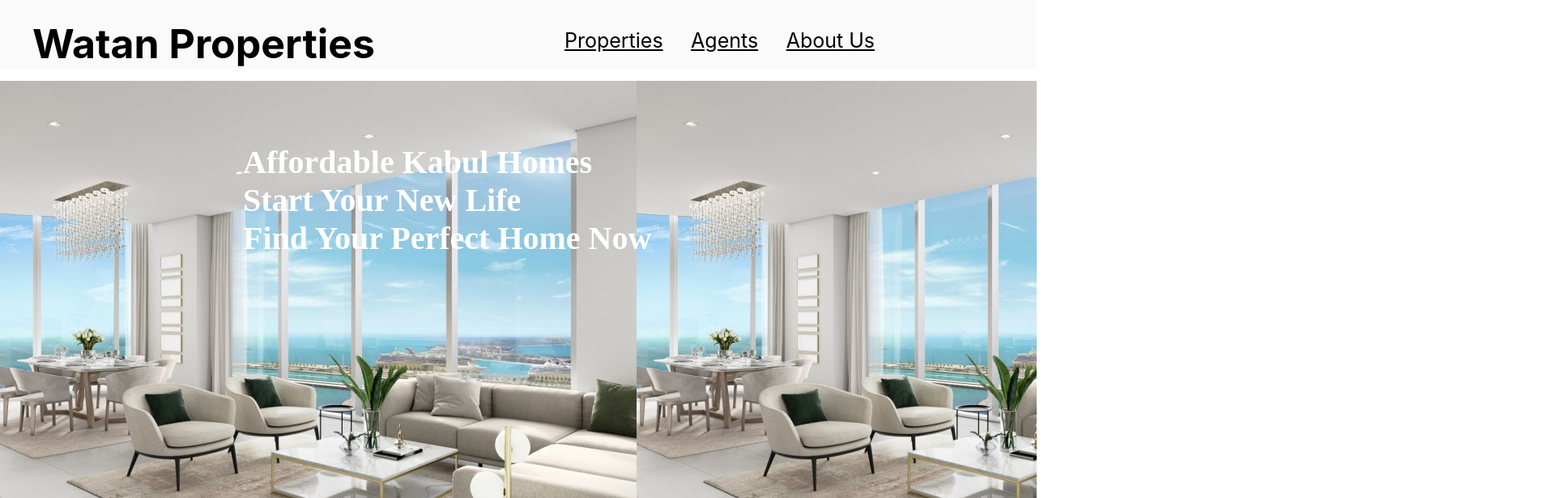
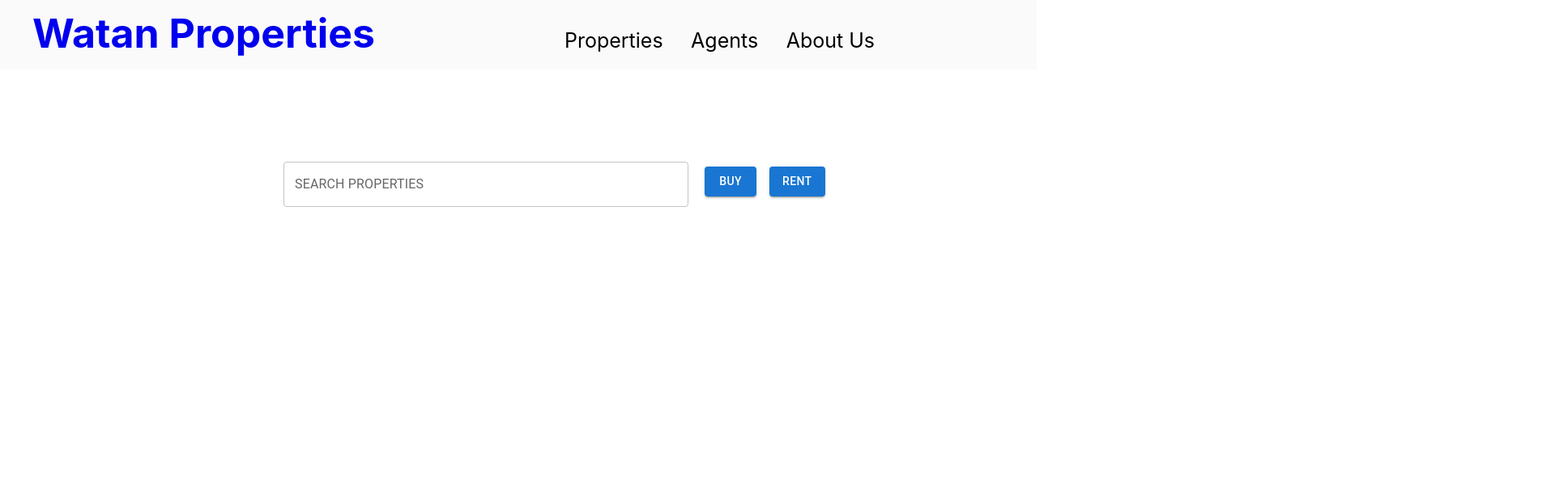
Before and after one commit to samim195/real-estate, a React (Create React App) app: page /properties in a window 1280 px wide. Shown: the top 616 px of the page at 81% size, 1920 px wide, since content can reach past the window. Built offline with nearby package versions, Linux system fonts and the light colour scheme.

Commit message:
add search box

```diff
--- a/package.json
+++ b/package.json
@@ -3,12 +3,16 @@
   "version": "0.1.0",
   "private": true,
   "dependencies": {
+    "@emotion/react": "^11.11.1",
+    "@emotion/styled": "^11.11.0",
+    "@mui/material": "^5.14.6",
     "@testing-library/jest-dom": "^5.17.0",
     "@testing-library/react": "^13.4.0",
     "@testing-library/user-event": "^13.5.0",
     "react": "^18.2.0",
     "react-bootstrap": "^2.8.0",
     "react-dom": "^18.2.0",
+    "react-router-dom": "^6.15.0",
     "react-scripts": "5.0.1",
     "web-vitals": "^2.1.4"
   },
--- a/src/App.js
+++ b/src/App.js
@@ -4,16 +4,31 @@ import Header from './header/Header.js'
 
 import HomeImage from './CustomImage/CustomImageApt.js';
 import Layer3 from './layer3/Layer3.js';
+import Properties from './Components/Properties/Properties.js'
+import { BrowserRouter, Routes, Route } from "react-router-dom";
+
+function Home() {
+  return (
+    <div className="App">
+      <HomeImage></HomeImage>
+      <Layer3></Layer3>
+  </div>
+  );
+}
+
 
 function App() {
   return (
-    <div className="App">
+    <BrowserRouter>
       <div className="bk-col">
-      <Header></Header>
+        <Header></Header>
       </div>
-      <HomeImage></HomeImage>
-      <Layer3></Layer3>
-    </div>
+      <Routes>
+        <Route path="/" element={<Home />}/>
+        <Route path="/properties" element={<Properties />}>
+        </Route>
+      </Routes>
+    </BrowserRouter>
   );
 }
 
--- /dev/null
+++ b/src/Components/Properties/Properties.css
@@ -0,0 +1,13 @@
+.searchBox {
+    position: relative;
+    top: 200px;
+    left: 350px;
+}
+
+
+.buttonStack {
+    position: relative;
+    top: -50px;
+    left: 520px;
+
+}
--- /dev/null
+++ b/src/Components/Properties/Properties.js
@@ -0,0 +1,12 @@
+import React from 'react'
+import Stack from '@mui/material/Stack';
+import Button from '@mui/material/Button';
+import SearchBox from './SearchBox';
+
+function Properties() {
+  return (
+    <SearchBox></SearchBox>
+  );
+}
+
+export default Properties
--- /dev/null
+++ b/src/Components/Properties/SearchBox.js
@@ -0,0 +1,27 @@
+import React from 'react'
+import Box from '@mui/material/Box';
+import TextField from '@mui/material/TextField';
+import Stack from '@mui/material/Stack';
+import Button from '@mui/material/Button';
+import './Properties.css'
+
+function SearchBox() {
+    return (
+        <div className="searchBox">
+            <Box className='properties'
+            sx={{
+            width: 500,
+            maxWidth: '100%',
+            }}
+        >
+            <TextField fullWidth label="SEARCH PROPERTIES" id="fullWidth" />
+        </Box>
+        <Stack spacing={2} direction="row" className="buttonStack">
+            <Button variant="contained">Buy</Button>
+            <Button variant="contained">Rent</Button>
+        </Stack>
+      </div>
+    )
+}
+
+export default SearchBox;
--- a/src/header/Header.js
+++ b/src/header/Header.js
@@ -8,7 +8,7 @@ import '../navbar/CustomNavBar.css';
 function Header() {
   return (
     <div className='headerposition'>
-      <h1 className='watanname'>Watan Properties</h1>
+      <h1><a className='watanname' href="/">Watan Properties</a></h1>
       <CustomNavBar></CustomNavBar>
     </div>
   )
--- a/src/header/header.css
+++ b/src/header/header.css
@@ -2,6 +2,7 @@
     font-size: 50px;
     position: relative;
     left: 40px;
+    text-decoration: none;
 }
 
 .headerposition {
--- a/src/navbar/CustomNavBar.css
+++ b/src/navbar/CustomNavBar.css
@@ -11,6 +11,7 @@
     padding-left: 30px;
     color: black;
     font-size: 25px;
+    text-decoration: none;
 }
 
 .navbarposition {
--- a/src/navbar/CustomNavBar.js
+++ b/src/navbar/CustomNavBar.js
@@ -1,14 +1,15 @@
 import './CustomNavBar.css'
 import Container from 'react-bootstrap/Container';
 import Navbar from 'react-bootstrap/Navbar';
+
 
 function CustomNavBar() {
   return (
     <Navbar className='navbarposition'>
       <Container>
-      <Navbar.Text><a className="navbartxtcolour" href="#properties">Properties</a> </Navbar.Text>
-      <Navbar.Text><a className="navbartxtcolour" href="#agents">Agents</a> </Navbar.Text>
-      <Navbar.Text><a className="navbartxtcolour" href="#aboutus">About Us</a> </Navbar.Text>
+      <Navbar.Text><a className="navbartxtcolour" href="/properties">Properties</a> </Navbar.Text>
+      <Navbar.Text><a className="navbartxtcolour" href="/agents">Agents</a> </Navbar.Text>
+      <Navbar.Text><a className="navbartxtcolour" href="/aboutus">About Us</a> </Navbar.Text>
       </Container>
     </Navbar>
   );
```
Also changed, not shown: src/Components/Properties/PropertiesBoxes.js (added), src/r.txt, 1 other file (tests, documents, lock files or other folders).
